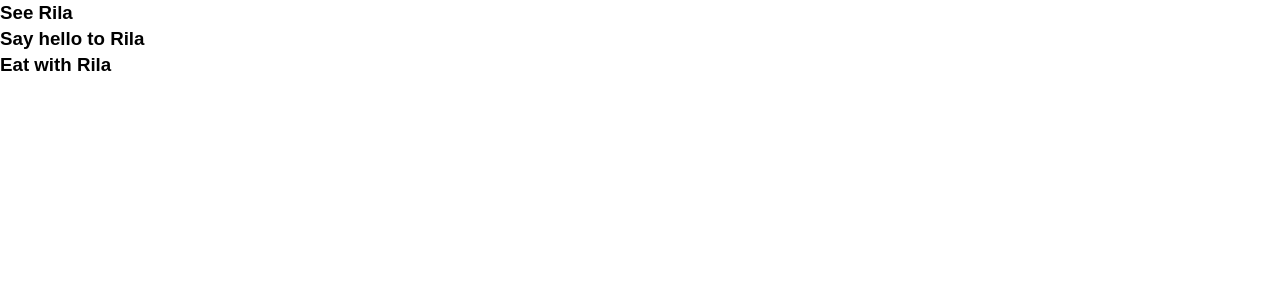
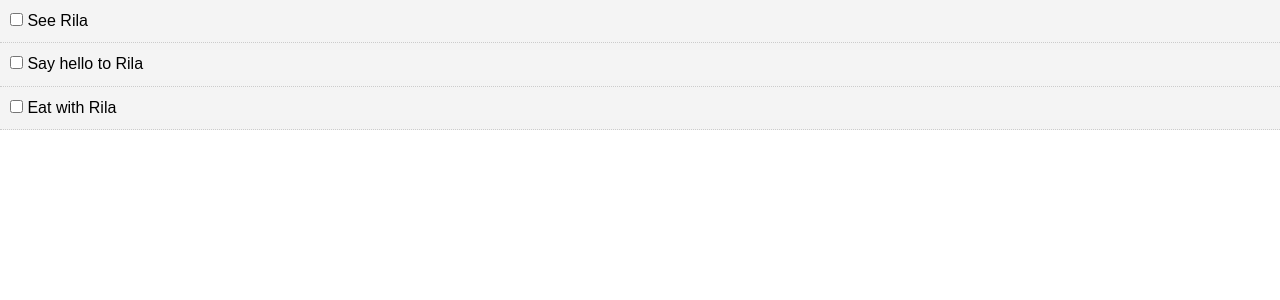
Before and after one commit to rlr524/todosvue, a Vue app: page / in a window 1280 px wide. Shown: the top 300 px of the page. Built offline with nearby package versions, Linux system fonts and the light colour scheme.

Commit message:
adding completed buttons and method

```diff
--- a/src/App.vue
+++ b/src/App.vue
@@ -8,7 +8,7 @@
 import Todos from "./components/Todos";
 
 export default {
-  name: 'App',
+  name: "App",
   components: {
     Todos
   },
@@ -20,20 +20,20 @@ export default {
           title: "See Rila",
           completed: false
         },
-                {
+        {
           id: 2,
           title: "Say hello to Rila",
           completed: false
         },
-                {
-          id: 1,
+        {
+          id: 3,
           title: "Eat with Rila",
           completed: false
         }
       ]
-    }
+    };
   }
-}
+};
 </script>
 
 <style>
--- /dev/null
+++ b/src/components/TodoItem.vue
@@ -0,0 +1,42 @@
+<template>
+  <div class="todo-item" v-bind:class="{ 'is-complete': todo.completed }">
+    <p>
+      <input type="checkbox" name="" id="" v-on:change="markComplete" />
+      {{ todo.title }}
+    </p>
+  </div>
+</template>
+
+<script>
+export default {
+  name: "TodoItem",
+  props: ["todo"],
+  methods: {
+    markComplete() {
+      this.todo.completed = !this.todo.completed;
+    }
+  }
+};
+</script>
+
+<style scoped>
+.todo-item {
+  background: #f4f4f4;
+  padding: 0.625rem;
+  border-bottom: 1px #ccc dotted;
+}
+
+.is-complete {
+  text-decoration: line-through;
+}
+
+.del {
+  background: #ff0000;
+  color: #fff;
+  border: none;
+  padding: 0.3125rem 0.5625rem;
+  border-radius: 50%;
+  cursor: pointer;
+  float: right;
+}
+</style>
--- a/src/components/Todos.vue
+++ b/src/components/Todos.vue
@@ -1,19 +1,21 @@
 <template>
-<div>
+  <div>
     <div v-bind:key="todo.id" v-for="todo in todos">
-        <h3>{{todo.title}}</h3>
+      <TodoItem v-bind:todo="todo" />
     </div>
-</div>
-
+  </div>
 </template>
 
 <script>
+import TodoItem from "./TodoItem";
+
 export default {
-    name: "Todos",
-    props: ["todos"]
-}
+  name: "Todos",
+  components: {
+    TodoItem
+  },
+  props: ["todos"]
+};
 </script>
 
-<style scoped>
-
-</style>
+<style scoped></style>
```
